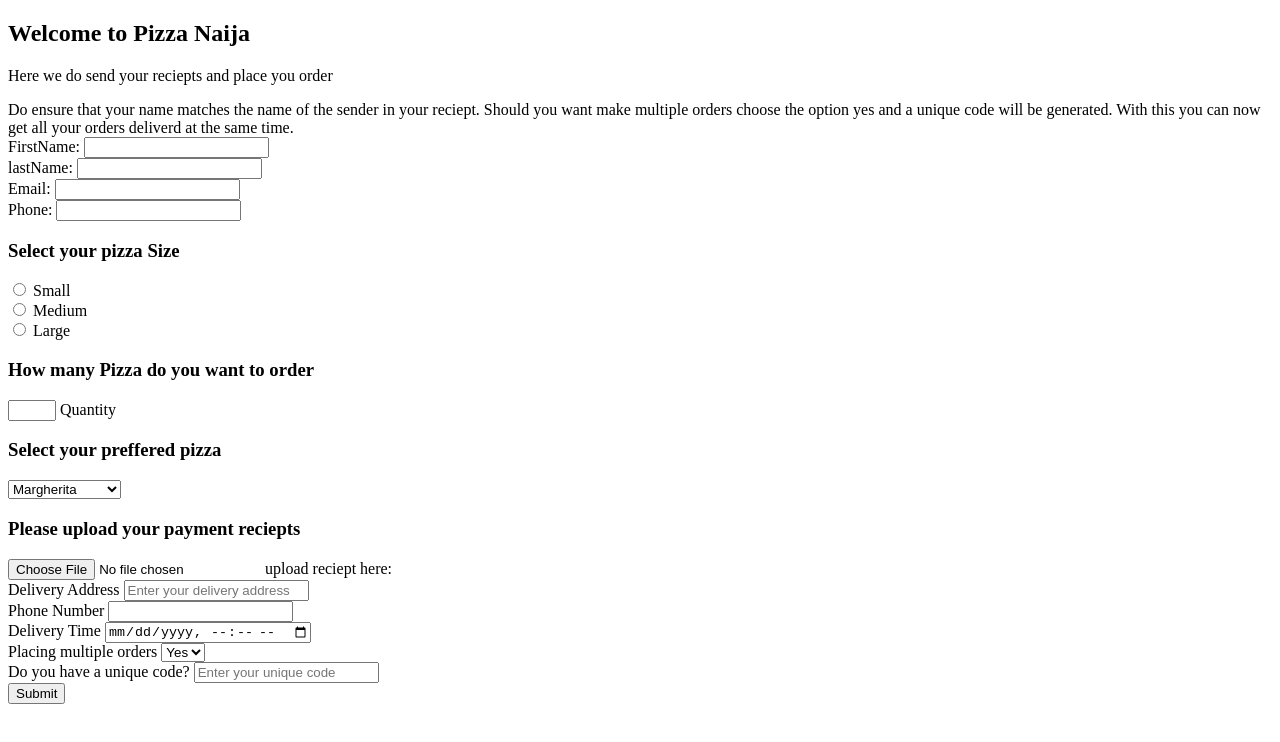
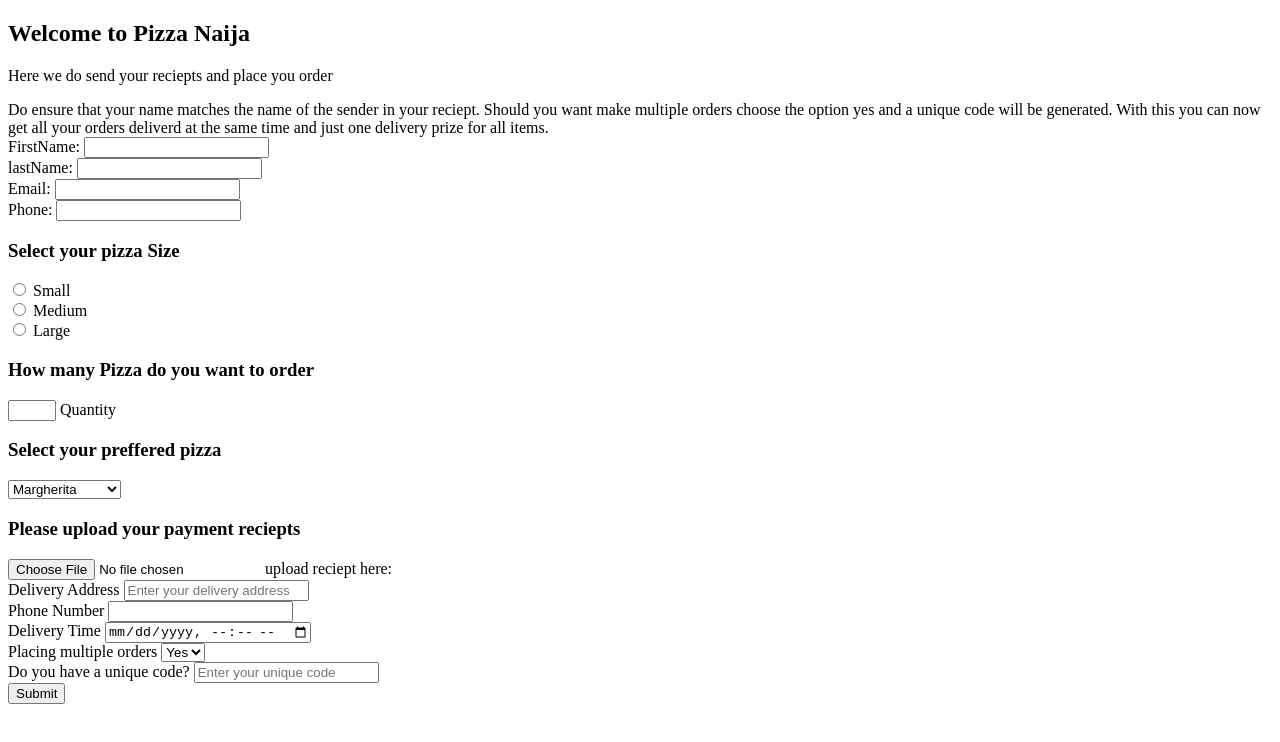
Before and after one commit to GideonGreenDape/pizzaforms, a plain HTML site: page index.html in a window 1280 px wide. Drawn offline with Linux system fonts and the light colour scheme.

Commit message:
Update order delivery information in the form description

```diff
--- a/index.html
+++ b/index.html
@@ -19,7 +19,7 @@
         <span
           >Do ensure that your name matches the name of the sender in your
           reciept. Should you want make multiple orders choose the option yes and a unique code will be generated. With this you
-          can now get all your orders deliverd at the same time.</span
+          can now get all your orders deliverd at the same time and just one delivery prize for all items.</span
 
         >
       </div>
```
